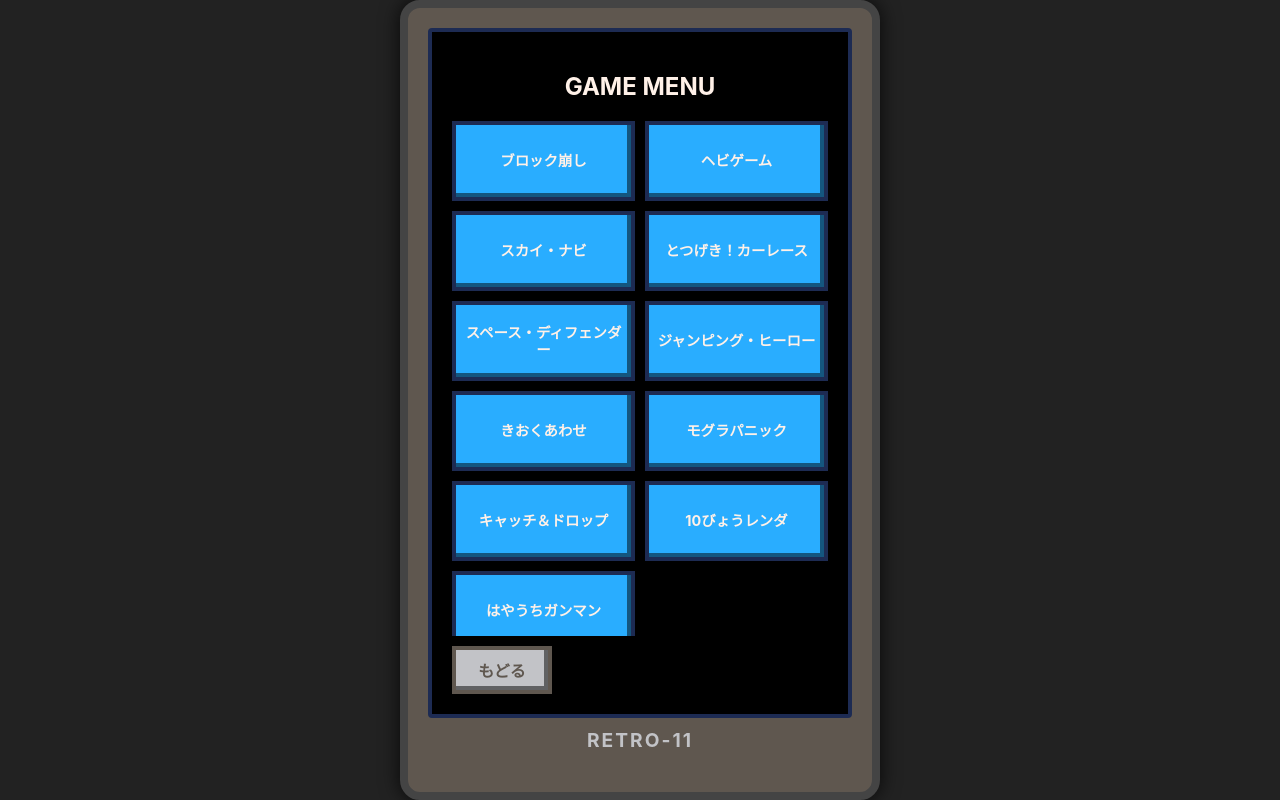
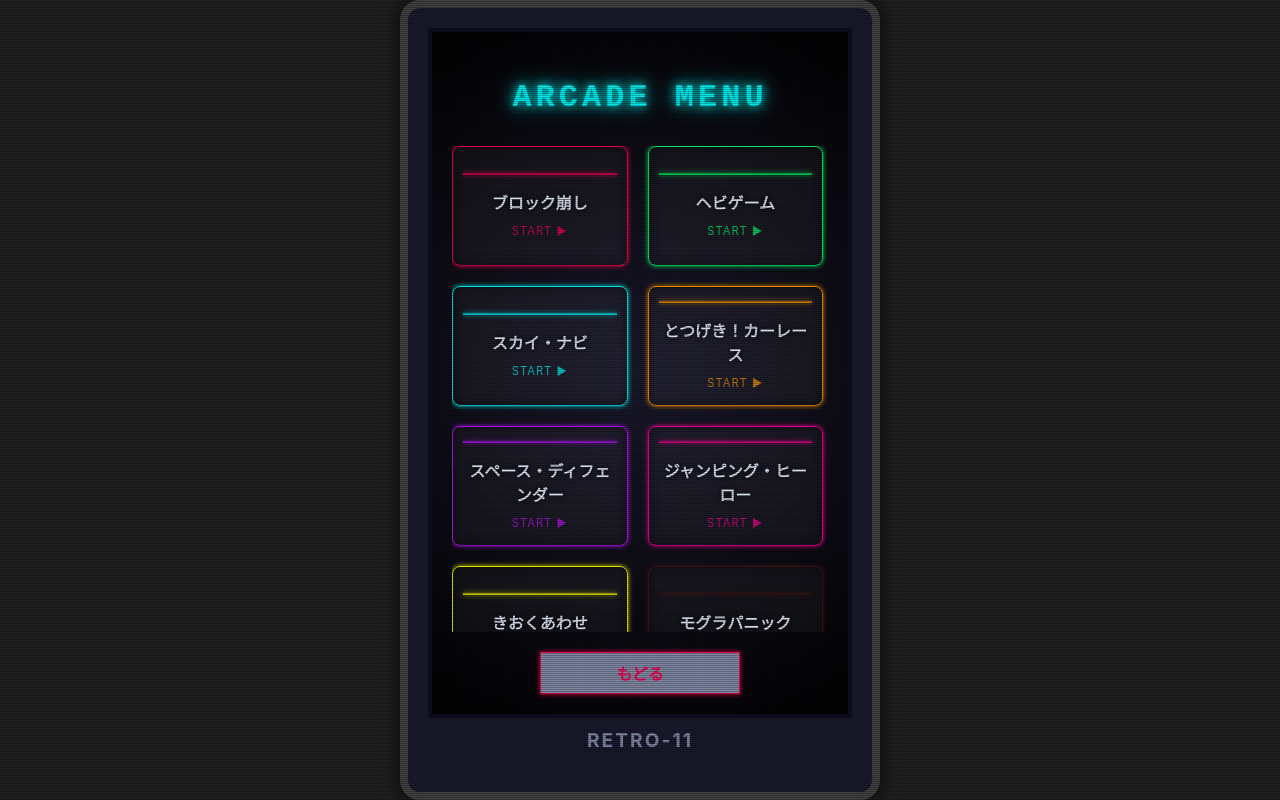
Before and after one commit to 1p-MAKER/retro-game-collection, a React (Vite) app: page /menu in a window 1280 px wide. Built offline with nearby package versions, Linux system fonts and the light colour scheme.

Commit message:
Design Overhaul: Global Neon CSS & Menu Grid

```diff
--- a/src/index.css
+++ b/src/index.css
@@ -1,27 +1,39 @@
 :root {
-  /* PICO-8 Color Palette */
-  --color-black: #000000;
-  --color-dark-blue: #1D2B53;
-  --color-dark-purple: #7E2553;
-  --color-dark-green: #008751;
-  --color-brown: #AB5236;
-  --color-dark-gray: #5F574F;
-  --color-light-gray: #C2C3C7;
-  --color-white: #FFF1E8;
-  --color-red: #FF004D;
-  --color-orange: #FFA300;
-  --color-yellow: #FFEC27;
-  --color-green: #00E436;
-  --color-blue: #29ADFF;
-  --color-indigo: #83769C;
-  --color-pink: #FF77A8;
-  --color-peach: #FFCCAA;
+  /* NEON CYBERPUNK Palette */
+  --color-black: #050510;
+  --color-dark-blue: #0c0c20;
+  --color-dark-purple: #2a0a2e;
+  --color-dark-green: #0a2e1d;
+  --color-brown: #3d1515;
+  /* Replaced with deep red-brown */
+  --color-dark-gray: #1a1a2e;
+  --color-light-gray: #8892b0;
+  --color-white: #e6f1ff;
+
+  /* NEON ACCENTS */
+  --color-red: #ff0055;
+  --color-orange: #ff9900;
+  --color-yellow: #faff00;
+  /* Laser Yellow */
+  --color-green: #00ff66;
+  /* Neon Green */
+  --color-blue: #00ffff;
+  /* Cyan */
+  --color-indigo: #bc13fe;
+  /* Neon Purple */
+  --color-pink: #ff0099;
+  /* Hot Pink */
+  --color-peach: #ff99cc;
 
   /* App Specific */
-  --font-main: "Inter", system-ui, Avenir, Helvetica, Arial, sans-serif;
+  --font-main: "Inter", system-ui, sans-serif;
   --app-bg: var(--color-black);
   --text-main: var(--color-light-gray);
-  --text-highlight: var(--color-white);
+  --text-highlight: var(--color-blue);
+
+  /* Glow Effects */
+  --glow-text: 0 0 5px var(--color-blue), 0 0 10px var(--color-blue);
+  --glow-box: 0 0 10px rgba(0, 255, 255, 0.3), 0 0 20px rgba(0, 255, 255, 0.1);
 
   --safe-top: env(safe-area-inset-top, 0px);
   --safe-bottom: env(safe-area-inset-bottom, 0px);
@@ -30,7 +42,6 @@
 * {
   box-sizing: border-box;
   user-select: none;
-  /* ゲーム向けにテキスト選択を無効化 */
   -webkit-touch-callout: none;
 }
 
@@ -38,10 +49,14 @@
   margin: 0;
   padding: 0;
   background-color: var(--app-bg);
+  background-image:
+    linear-gradient(rgba(0, 0, 0, 0.7), rgba(0, 0, 0, 0.7)),
+    repeating-linear-gradient(0deg, transparent, transparent 1px, #1a1a2e 1px, #1a1a2e 2px);
+  background-size: 100% 4px;
+  /* Scanline background */
   color: var(--text-main);
   font-family: var(--font-main);
   overscroll-behavior: none;
-  /* スマホでのバウンススクロール防止 */
   width: 100vw;
   height: 100vh;
   overflow: hidden;
@@ -57,28 +72,88 @@
   flex-direction: column;
 }
 
+/* CRT Overlay Effect */
+body::after {
+  content: " ";
+  display: block;
+  position: absolute;
+  top: 0;
+  left: 0;
+  bottom: 0;
+  right: 0;
+  background: linear-gradient(rgba(18, 16, 16, 0) 50%, rgba(0, 0, 0, 0.25) 50%), linear-gradient(90deg, rgba(255, 0, 0, 0.06), rgba(0, 255, 0, 0.02), rgba(0, 0, 255, 0.06));
+  z-index: 9999;
+  background-size: 100% 2px, 3px 100%;
+  pointer-events: none;
+}
+
+/* Flicker Animation */
+@keyframes flicker {
+  0% {
+    opacity: 0.97;
+  }
+
+  5% {
+    opacity: 0.95;
+  }
+
+  10% {
+    opacity: 0.9;
+  }
+
+  15% {
+    opacity: 0.95;
+  }
+
+  20% {
+    opacity: 1;
+  }
+
+  50% {
+    opacity: 0.95;
+  }
+
+  80% {
+    opacity: 0.9;
+  }
+
+  90% {
+    opacity: 0.95;
+  }
+
+  100% {
+    opacity: 0.98;
+  }
+}
+
+#root {
+  animation: flicker 0.15s infinite;
+}
+
 /* Pixel Art Image Rendering */
 canvas {
-  image-rendering: -moz-crisp-edges;
-  image-rendering: -webkit-crisp-edges;
   image-rendering: pixelated;
-  image-rendering: crisp-edges;
+  filter: drop-shadow(0 0 10px rgba(0, 255, 255, 0.2));
+  /* Subtle canvas glow */
 }
 
-/* Scrollbar customization (optional) */
+/* Scrollbar customization */
 ::-webkit-scrollbar {
   width: 8px;
 }
 
 ::-webkit-scrollbar-track {
-  background: var(--color-dark-blue);
+  background: var(--color-black);
+  border-left: 1px solid var(--color-dark-blue);
 }
 
 ::-webkit-scrollbar-thumb {
   background: var(--color-indigo);
-  border-radius: 4px;
+  border: 1px solid var(--color-blue);
+  box-shadow: 0 0 5px var(--color-indigo);
+  border-radius: 0;
 }
 
 ::-webkit-scrollbar-thumb:hover {
-  background: var(--color-light-gray);
+  background: var(--color-blue);
 }
--- a/src/pages/MenuScreen.tsx
+++ b/src/pages/MenuScreen.tsx
@@ -5,17 +5,17 @@
 import { useGameStore } from '../store/useGameStore';
 
 const GAMES = [
-    { id: 'breakout', key: 'breakout' },
-    { id: 'snake', key: 'snake' },
-    { id: 'sky_navigator', key: 'sky_navigator' },
-    { id: 'lane_race', key: 'lane_race' },
-    { id: 'space_defender', key: 'space_defender' },
-    { id: 'endless_jumper', key: 'endless_jumper' },
-    { id: 'memory_match', key: 'memory_match' },
-    { id: 'whac_a_mole', key: 'whac_a_mole' },
-    { id: 'catch_drop', key: 'catch_drop' },
-    { id: 'mash', key: 'mash' },
-    { id: 'quick_reflex', key: 'quick_reflex' },
+    { id: 'breakout', key: 'breakout', color: 'var(--color-red)' },
+    { id: 'snake', key: 'snake', color: 'var(--color-green)' },
+    { id: 'sky_navigator', key: 'sky_navigator', color: 'var(--color-blue)' },
+    { id: 'lane_race', key: 'lane_race', color: 'var(--color-orange)' },
+    { id: 'space_defender', key: 'space_defender', color: 'var(--color-indigo)' },
+    { id: 'endless_jumper', key: 'endless_jumper', color: 'var(--color-pink)' },
+    { id: 'memory_match', key: 'memory_match', color: 'var(--color-yellow)' },
+    { id: 'whac_a_mole', key: 'whac_a_mole', color: 'var(--color-brown)' },
+    { id: 'catch_drop', key: 'catch_drop', color: 'var(--color-peach)' },
+    { id: 'mash', key: 'mash', color: 'var(--color-red)' },
+    { id: 'quick_reflex', key: 'quick_reflex', color: 'var(--color-blue)' },
 ] as const;
 
 export const MenuScreen: React.FC = () => {
@@ -24,31 +24,97 @@
     const t = translations[language];
 
     return (
-        <div style={{ padding: '20px', display: 'flex', flexDirection: 'column', height: '100%', boxSizing: 'border-box' }}>
-            <h2 style={{ textAlign: 'center', marginBottom: '20px', color: '#FFF1E8' }}>GAME MENU</h2>
+        <div style={{
+            padding: '20px',
+            display: 'flex',
+            flexDirection: 'column',
+            height: '100%',
+            boxSizing: 'border-box',
+            background: 'radial-gradient(circle at center, #1a1a2e 0%, #000 100%)'
+        }}>
+            <h2 style={{
+                textAlign: 'center',
+                marginBottom: '30px',
+                color: 'var(--color-blue)',
+                fontSize: '2rem',
+                textShadow: '0 0 10px var(--color-blue), 0 0 20px var(--color-blue)',
+                letterSpacing: '4px',
+                fontFamily: 'monospace'
+            }}>
+                ARCADE MENU
+            </h2>
 
             <div style={{
                 display: 'grid',
-                gridTemplateColumns: '1fr 1fr',
-                gap: '10px',
+                gridTemplateColumns: 'repeat(auto-fill, minmax(140px, 1fr))',
+                gap: '20px',
                 overflowY: 'auto',
                 paddingBottom: '20px',
-                flex: 1
+                flex: 1,
+                paddingRight: '5px' // Space for scrollbar
             }}>
                 {GAMES.map(game => (
-                    <RetroButton
+                    <div
                         key={game.id}
                         onClick={() => navigate(`/game/${game.id}`)}
-                        size="sm"
-                        style={{ minHeight: '80px', fontSize: '0.9rem', lineHeight: '1.2' }}
+                        style={{
+                            background: 'rgba(255, 255, 255, 0.05)',
+                            border: `1px solid ${game.color}`,
+                            borderRadius: '8px',
+                            minHeight: '120px',
+                            display: 'flex',
+                            flexDirection: 'column',
+                            alignItems: 'center',
+                            justifyContent: 'center',
+                            cursor: 'pointer',
+                            transition: 'all 0.2s ease',
+                            boxShadow: `0 0 5px ${game.color}, inset 0 0 10px rgba(0,0,0,0.5)`,
+                            padding: '10px',
+                            position: 'relative',
+                            overflow: 'hidden'
+                        }}
+                        onMouseEnter={(e) => {
+                            e.currentTarget.style.transform = 'scale(1.05)';
+                            e.currentTarget.style.boxShadow = `0 0 20px ${game.color}, inset 0 0 20px rgba(255,255,255,0.1)`;
+                            e.currentTarget.style.background = 'rgba(255, 255, 255, 0.1)';
+                        }}
+                        onMouseLeave={(e) => {
+                            e.currentTarget.style.transform = 'scale(1)';
+                            e.currentTarget.style.boxShadow = `0 0 5px ${game.color}, inset 0 0 10px rgba(0,0,0,0.5)`;
+                            e.currentTarget.style.background = 'rgba(255, 255, 255, 0.05)';
+                        }}
                     >
-                        {t.titles[game.key as keyof typeof t.titles]}
-                    </RetroButton>
+                        {/* Neon Line Decoration */}
+                        <div style={{
+                            width: '100%', height: '2px', background: game.color,
+                            boxShadow: `0 0 5px ${game.color}`, marginBottom: '15px', opacity: 0.8
+                        }} />
+
+                        <span style={{
+                            color: 'var(--color-white)',
+                            fontSize: '1rem',
+                            textAlign: 'center',
+                            fontWeight: 'bold',
+                            textShadow: '0 0 5px black'
+                        }}>
+                            {t.titles[game.key as keyof typeof t.titles]}
+                        </span>
+
+                        <div style={{
+                            marginTop: '10px',
+                            fontSize: '0.7rem',
+                            color: game.color,
+                            opacity: 0.8,
+                            letterSpacing: '1px'
+                        }}>START ▶</div>
+                    </div>
                 ))}
             </div>
 
-            <div style={{ flexShrink: 0, marginTop: '10px' }}>
-                <RetroButton variant="secondary" onClick={() => navigate('/')}>{t.ui.back}</RetroButton>
+            <div style={{ flexShrink: 0, marginTop: '20px', display: 'flex', justifyContent: 'center' }}>
+                <RetroButton variant="secondary" onClick={() => navigate('/')} style={{ width: '200px', border: '1px solid var(--color-red)', color: 'var(--color-red)', boxShadow: '0 0 5px var(--color-red)' }}>
+                    {t.ui.back}
+                </RetroButton>
             </div>
         </div>
     );
```
